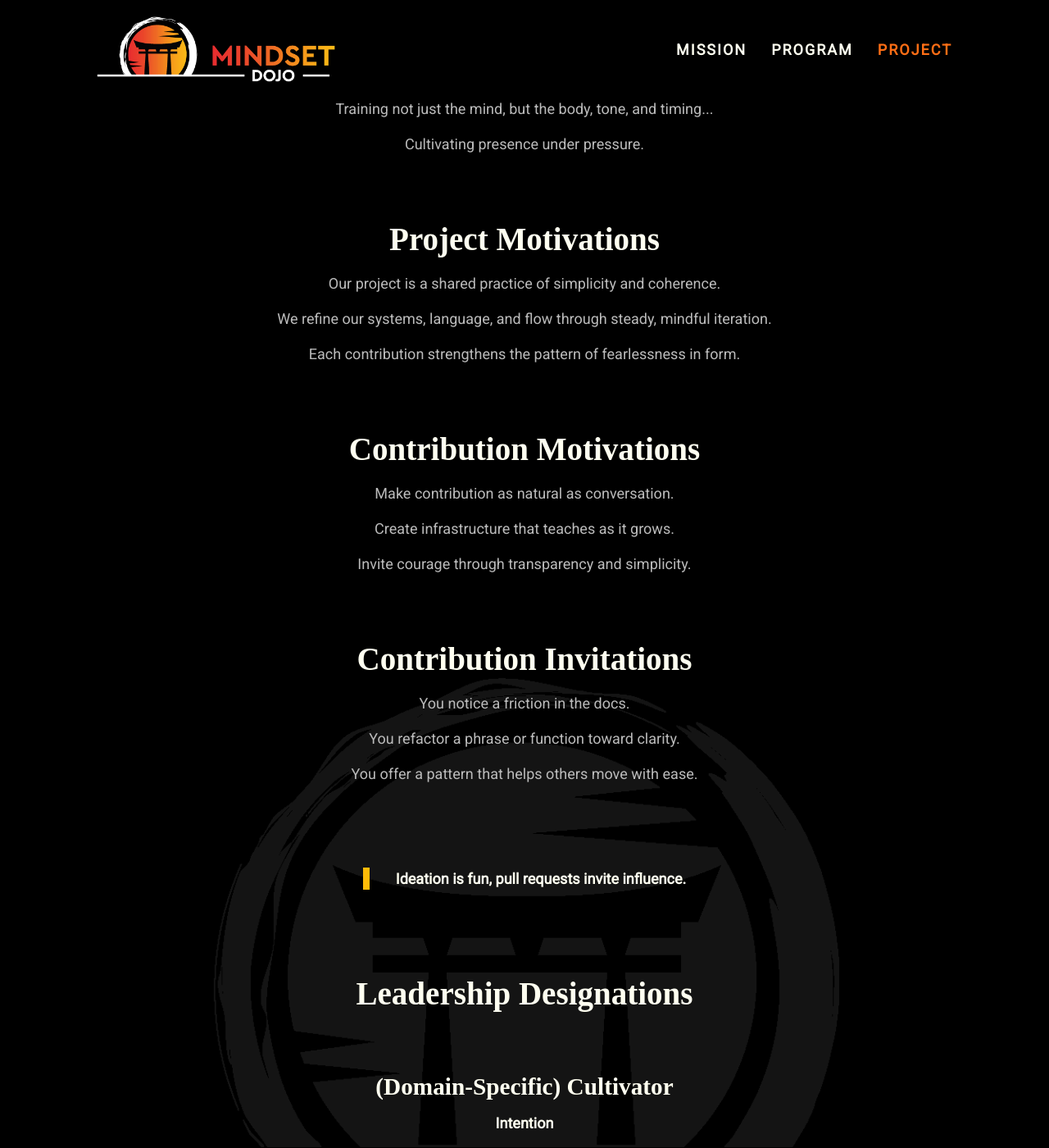
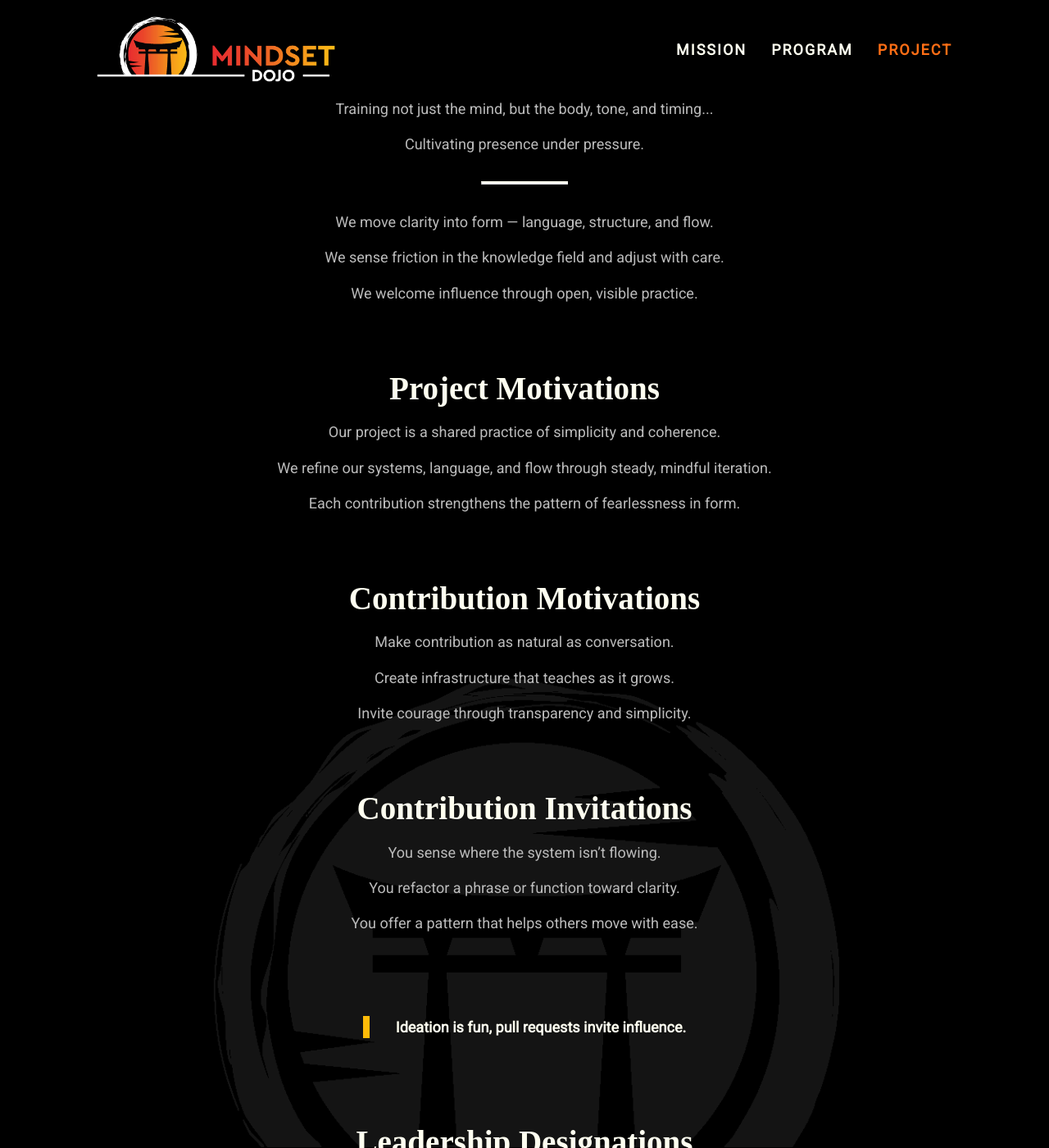
Before and after one commit to mindset-dojo/mindset-dojo.github.io, a Jekyll site: the page built from project.md, in a window 1280 px wide and 1400 px high, scrolled down 319 px. Shown: the whole window at 82% size. Built offline with Jekyll 4.4.1, drawn with Linux system fonts in a browser that asks for light colours; some web fonts are replaced.

Commit message:
feat: Mission statement bridge language

```diff
--- a/_data/mission.yaml
+++ b/_data/mission.yaml
@@ -21,7 +21,7 @@ context:
     - "Because in high-stakes moments, you won’t have time to think — only respond."
     - "Because pressure doesn’t reveal your potential — it reveals your practice."
   mission_rally_suffix_label: ": Root Intention"
-  practice_bullets:
+  mission_statement_bridge:
     - "We practice live, in real conversations — where timing, tone, and tension are felt."
     - "We reflect between reps — using voice notes to recalibrate and deepen awareness."
     - "We progress with purpose — using a belt path that honors embodied thresholds."
--- a/_data/program.yaml
+++ b/_data/program.yaml
@@ -3,6 +3,10 @@ rally: Fearless Leadership
 mantra: "Don't React. Center."
 context:
   mission_rally_suffix_label: ": Embodied Practice"
+  mission_statement_bridge:
+    - "We practice live, on the mat and in conversation."
+    - "We log reflections and recalibrate between reps."
+    - "We advance belts by embodied thresholds."
   principles_label: Principles
   forms_label: Forms
   levels_label: Levels
--- a/_data/project.yaml
+++ b/_data/project.yaml
@@ -2,6 +2,10 @@
 mantra: "Don't Hoard. Share."
 context:
   mission_rally_suffix_label: ": Living Structure"
+  mission_statement_bridge:
+    - "We move clarity into form — language, structure, and flow."
+    - "We sense friction in the knowledge field and adjust with care."
+    - "We welcome influence through open, visible practice."
   project_motivations_label: Project Motivations
   project_motivations:
     - "Our project is a shared practice of simplicity and coherence."
@@ -14,7 +18,7 @@ context:
     - "Invite courage through transparency and simplicity."
   contribution_invitations_label: Contribution Invitations
   contribution_invitations:
-    - "You notice a friction in the docs."
+    - "You sense where the system isn’t flowing."
     - "You refactor a phrase or function toward clarity."
     - "You offer a pattern that helps others move with ease."
   pullquote: "Ideation is fun, pull requests invite influence."
--- a/project.md
+++ b/project.md
@@ -14,6 +14,12 @@ css_id: project
 <section class="md-flow">
   <h2>{{ mission.rally }}{{ context.mission_rally_suffix_label }}</h2>
   {% for item in mission.statement %}
+  <p>{{ item }}</p>
+  {% endfor %}
+
+  <hr/>
+
+  {% for item in context.mission_statement_bridge %}
   <p>{{ item }}</p>
   {% endfor %}
 </section>
```
Also changed, not shown: mission.md (+1 -1 lines), program.md (+6 -0 lines).
